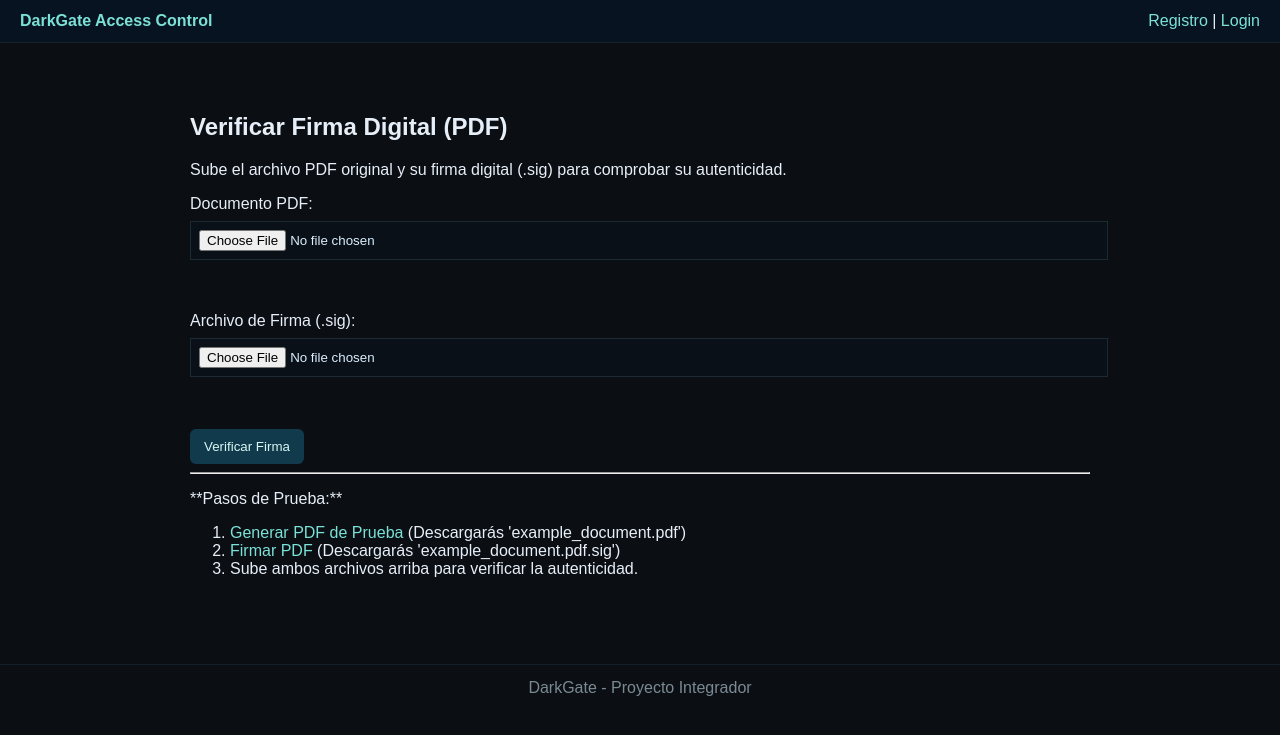
After one commit to Aldo7-7-7/darkgate-project, a Flask app: page /verify_signature in a window 1280 px wide. The commit adds this page. Shown: the top 735 px of the page. Run offline with Flask 3, Linux system fonts and the light colour scheme.

Commit message:
Feature: Implement final PDF signature verification logic

```diff
--- a/app.py
+++ b/app.py
@@ -4,7 +4,8 @@ from datetime import datetime, timedelta
 from models import DB, init_db
 from pathlib import Path
 from dotenv import load_dotenv
-from flask_mail import Mail, Message  # <-- NUEVA IMPORTACIÓN
+from flask_mail import Mail, Message
+from werkzeug.utils import secure_filename # Para manejar archivos subidos de forma segura
 
 # Cargar variables de entorno (para desarrollo local)
 load_dotenv()
@@ -14,16 +15,20 @@ load_dotenv()
 # ===============================================
 app = Flask(__name__)
 app.config['SECRET_KEY'] = os.getenv('SECRET_KEY', 'change_me_securely')
+app.config['UPLOAD_FOLDER'] = 'temp_uploads' # Carpeta temporal para verificación de archivos
+
+# Asegúrate de que la carpeta de subida exista
+if not os.path.exists(app.config['UPLOAD_FOLDER']):
+    os.makedirs(app.config['UPLOAD_FOLDER'])
 
 # ===============================================
 # CONFIGURACIÓN DE CORREO (Flask-Mail)
 # ===============================================
-# **IMPORTANTE:** Necesitas agregar MAIL_PASSWORD a las variables de entorno de Render
 app.config['MAIL_SERVER'] = 'smtp.gmail.com'
 app.config['MAIL_PORT'] = 587
 app.config['MAIL_USE_TLS'] = True
 app.config['MAIL_USERNAME'] = os.getenv('MAIL_SENDER')
-app.config['MAIL_PASSWORD'] = os.getenv('MAIL_PASSWORD') # Lee de Render/Env
+app.config['MAIL_PASSWORD'] = os.getenv('MAIL_PASSWORD')
 app.config['MAIL_DEFAULT_SENDER'] = os.getenv('MAIL_SENDER')
 
 mail = Mail(app)
@@ -34,19 +39,17 @@ if not DB_PATH.exists():
     init_db()
 
 def get_db_conn():
-    # Usar DB del archivo models.py
     return sqlite3.connect(DB)
 
 # ===============================================
 # JWT y RSA CONFIGURACIÓN
 # ===============================================
-# Cargar claves JWT (para firmas RSA)
 JWT_PRIVATE_KEY_PATH = os.getenv('JWT_PRIVATE_KEY_PATH', 'keys/private.pem')
+JWT_PUBLIC_KEY_PATH = os.getenv('JWT_PUBLIC_KEY_PATH', 'keys/public.pem') # Clave pública para verificación
 JWT_ALGORITHM = os.getenv('JWT_ALGORITHM','RS256')
 
 PRIVATE_KEY = None
 if Path(JWT_PRIVATE_KEY_PATH).exists():
-    # Solo en Render/Producción
     PRIVATE_KEY = open(JWT_PRIVATE_KEY_PATH,'rb').read()
 
 # ===============================================
@@ -124,17 +127,14 @@ def login():
             if PRIVATE_KEY:
                 token = jwt.encode(payload, PRIVATE_KEY, algorithm=JWT_ALGORITHM)
             else:
-                # Usar SECRET_KEY de Flask si no hay clave RSA (MODO DEV)
                 token = jwt.encode(payload, app.config['SECRET_KEY'], algorithm='HS256')
 
             resp = make_response(redirect(url_for('dashboard')))
-            # secure=True es necesario porque Render ya usa HTTPS
             resp.set_cookie('access_token', token, httponly=True, secure=True, samesite='Lax')
             return resp
         else:
             flash('Usuario o contraseña incorrecta','danger')
 
-    # Pasar la clave pública del sitio para mostrar el widget en el HTML
     return render_template('login.html', recaptcha_site_key=os.getenv('RECAPTCHA_SITE_KEY',''))
 
 @app.route('/dashboard')
@@ -142,7 +142,7 @@ def dashboard():
     return render_template('dashboard.html')
 
 # ===============================================
-# RUTAS DE RECUPERACIÓN DE CONTRASEÑA (NUEVO)
+# RUTAS DE RECUPERACIÓN DE CONTRASEÑA
 # ===============================================
 
 @app.route('/forgot_password', methods=['GET', 'POST'])
@@ -157,15 +157,12 @@ def forgot_password():
 
         if user_id:
             user_id = user_id[0]
-            # 1. Generar token JWT con tiempo limitado (ej. 30 minutos)
             payload = {
                 'user_id': user_id,
                 'exp': datetime.utcnow() + timedelta(minutes=30)
             }
-            # Usar la clave de la app para firmar el token de recuperación
             reset_token = jwt.encode(payload, app.config['SECRET_KEY'], algorithm='HS256')
 
-            # 2. Enviar email
             reset_url = url_for('reset_password', token=reset_token, _external=True)
             msg = Message('Restablecimiento de Contraseña DarkGate', recipients=[email])
             msg.body = f'Para restablecer tu contraseña, haz clic en el siguiente enlace: {reset_url}'
@@ -174,7 +171,6 @@ def forgot_password():
                 mail.send(msg)
                 flash('Se ha enviado un correo con instrucciones para restablecer tu contraseña.', 'info')
             except Exception as e:
-                # Esto atrapará errores de conexión o autenticación de correo
                 flash(f'Error al enviar el correo. Revisa la configuración MAIL_PASSWORD en Render. Error: {e}', 'danger')
         else:
             flash('No existe una cuenta con ese correo electrónico.', 'danger')
@@ -185,7 +181,6 @@ def forgot_password():
 @app.route('/reset_password/<token>', methods=['GET', 'POST'])
 def reset_password(token):
     try:
-        # Decodificar el token usando la clave de la app
         data = jwt.decode(token, app.config['SECRET_KEY'], algorithms=['HS256'])
         user_id = data.get('user_id')
     except jwt.ExpiredSignatureError:
@@ -231,22 +226,78 @@ def sign_pdf_route():
     sig_path = 'static/example_document.pdf.sig'
     if not os.path.exists(pdf_path):
         return "Primero generar el PDF en /generate_pdf", 400
+
     # calcular hash
     with open(pdf_path,'rb') as f:
         pdf_bytes = f.read()
     digest = hashlib.sha256(pdf_bytes).digest()
+
     # firmar con clave privada si existe
     from cryptography.hazmat.primitives.serialization import load_pem_private_key
     from cryptography.hazmat.primitives.asymmetric import padding
     from cryptography.hazmat.primitives import hashes
+
     if not os.path.exists(JWT_PRIVATE_KEY_PATH):
         return "No existe la clave privada en keys/private.pem. Genere las claves.", 500
+
     with open(JWT_PRIVATE_KEY_PATH,'rb') as kf:
         private = load_pem_private_key(kf.read(), password=None)
+
     signature = private.sign(digest, padding.PKCS1v15(), hashes.SHA256())
+
     with open(sig_path,'wb') as sf:
         sf.write(signature)
+
     return send_file(sig_path, as_attachment=True)
+
+
+@app.route('/verify_signature', methods=['GET', 'POST'])
+def verify_signature():
+    if request.method == 'POST':
+        # 1. Verificar si se subieron ambos archivos
+        if 'pdf_file' not in request.files or 'sig_file' not in request.files:
+            flash('Debes subir el archivo PDF y su firma (.sig).', 'danger')
+            return redirect(url_for('verify_signature'))
+
+        pdf_file = request.files['pdf_file']
+        sig_file = request.files['sig_file']
+
+        if pdf_file.filename == '' or sig_file.filename == '':
+            flash('Debes seleccionar archivos válidos.', 'danger')
+            return redirect(url_for('verify_signature'))
+
+        # 2. Leer archivos y calcular hash del PDF
+        pdf_bytes = pdf_file.read()
+        sig_bytes = sig_file.read()
+        digest = hashlib.sha256(pdf_bytes).digest()
+
+        # 3. Cargar clave pública
+        from cryptography.hazmat.primitives.serialization import load_pem_public_key
+        from cryptography.hazmat.primitives.asymmetric import padding
+        from cryptography.hazmat.primitives import hashes
+
+        if not os.path.exists(JWT_PUBLIC_KEY_PATH):
+            flash("Error: No se encontró la clave pública (keys/public.pem) en el servidor.", 'danger')
+            return redirect(url_for('verify_signature'))
+
+        with open(JWT_PUBLIC_KEY_PATH, 'rb') as kf:
+            public_key = load_pem_public_key(kf.read())
+
+        # 4. Verificar la firma
+        try:
+            public_key.verify(
+                sig_bytes,
+                digest,
+                padding.PKCS1v15(),
+                hashes.SHA256()
+            )
+            flash('✅ ¡Firma digital VERIFICADA! El documento es auténtico y no ha sido alterado.', 'success')
+        except Exception as e:
+            flash(f'❌ ¡Firma INVÁLIDA! El documento fue alterado o no fue firmado con nuestra clave. Error: {e}', 'danger')
+
+        return redirect(url_for('verify_signature'))
+
+    return render_template('verify_signature.html')
 
 if __name__ == '__main__':
     # Usar 0.0.0.0 y puerto 5000 para compatibilidad con Render y entornos de producción
--- a/templates/login.html
+++ b/templates/login.html
@@ -22,8 +22,10 @@
 </p>
 
 <p>
+    <!-- ENLACES DE FIRMA DIGITAL Y VERIFICACIÓN -->
     <a href="/generate_pdf">Generar PDF de prueba</a> |
-    <a href="/sign_pdf">Firmar PDF</a>
+    <a href="/sign_pdf">Firmar PDF</a> |
+    <a href="{{ url_for('verify_signature') }}">Verificar Firma</a>
 </p>
 
 <!-- El SCRIPT de Google va aquí, fuera del formulario, para cargarse correctamente -->
--- /dev/null
+++ b/templates/verify_signature.html
@@ -0,0 +1,29 @@
+{% extends "base.html" %}
+{% block content %}
+
+<h2>Verificar Firma Digital (PDF)</h2>
+
+<p>Sube el archivo PDF original y su firma digital (.sig) para comprobar su autenticidad.</p>
+
+<form method="post" enctype="multipart/form-data">
+    <label for="pdf_file">Documento PDF:</label>
+    <input type="file" name="pdf_file" accept=".pdf" required><br><br>
+
+    <label for="sig_file">Archivo de Firma (.sig):</label>
+    <input type="file" name="sig_file" accept=".sig" required><br><br>
+
+    <button type="submit" class="btn">Verificar Firma</button>
+</form>
+
+<hr>
+
+<p>
+    **Pasos de Prueba:**
+    <ol>
+        <li><a href="/generate_pdf">Generar PDF de Prueba</a> (Descargarás 'example_document.pdf')</li>
+        <li><a href="/sign_pdf">Firmar PDF</a> (Descargarás 'example_document.pdf.sig')</li>
+        <li>Sube ambos archivos arriba para verificar la autenticidad.</li>
+    </ol>
+</p>
+
+{% endblock %}
```
